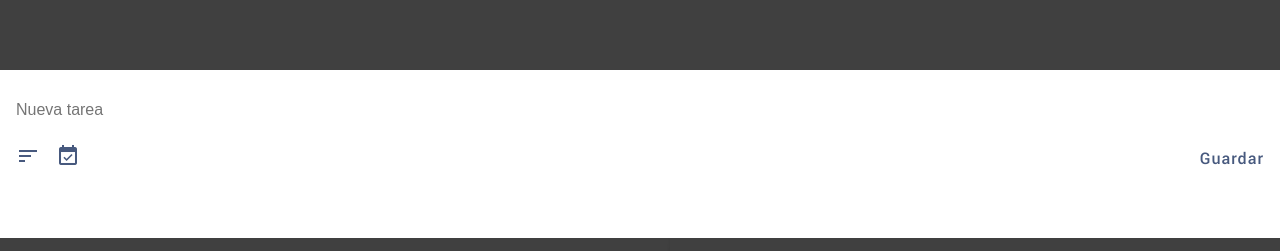
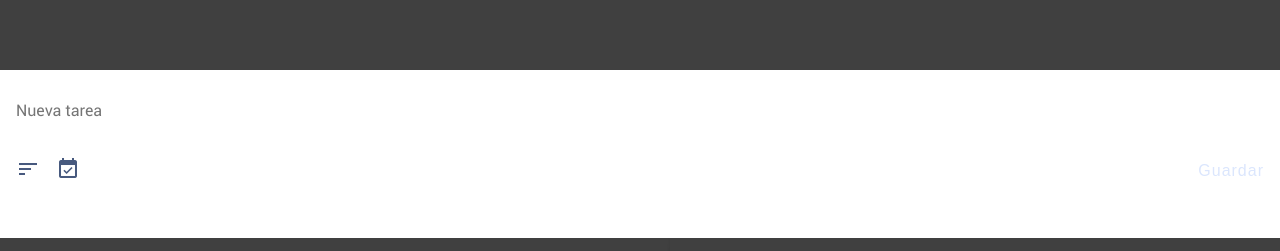
Before and after one commit to pbalasnoa/to-do-list, a React (Create React App) app: page / in a window 1280 px wide. Both pictures are taken after a click on the element "add". Shown: the part 546-797 px from the top of the page. Built offline with nearby package versions, Linux system fonts and the light colour scheme; no server answers; the database is empty.

Commit message:
Guarda y muestra las tareas enviadas a firebase

```diff
--- a/src/App.js
+++ b/src/App.js
@@ -1,4 +1,6 @@
+import { useEffect, useState } from "react";
 import Header from "./components/Header";
+import Task from "./components/Task";
 import Modal from "./components/Modal";
 import BottomAppBar from "./components/BottomAppBar";
 
@@ -8,9 +10,11 @@ import { db } from "./services/firebase";
 
 const initialValues = {
   task: "",
+  details: "",
 };
 
 function App() {
+  const [dataTask, setDataTask] = useState(null);
   const { values, setValues, handleInputChange } = useForm(initialValues);
   const [isOpenModal, setIsOpenModal, openModal, closeModal] = useModal(false);
 
@@ -22,13 +26,34 @@ function App() {
     setIsOpenModal(false);
   };
 
+  const getTask = () => {
+    db.collection("task").onSnapshot((querySnapshot) => {
+      const docs = [];
+      querySnapshot.forEach((doc) => {
+        docs.push({ ...doc.data(), id: doc.id });
+      });
+      setDataTask(docs);
+    });
+  };
+
+  const handleCloseModal = () => {
+    closeModal();
+    setValues(initialValues);
+  };
+
+  useEffect(() => {
+    getTask();
+  }, []);
+
   return (
     <div className="container">
       <Header />
-
+      {dataTask?.map((task) => (
+        <Task key={task.id} dataTask={task} />
+      ))}
       <Modal
-        isOpen={isOpenModal}
-        closeModal={closeModal}
+        isOpenModal={isOpenModal}
+        closeModal={handleCloseModal}
         values={values}
         handleInputChange={handleInputChange}
         handleSaveTask={handleSaveTask}
--- a/src/components/Modal.js
+++ b/src/components/Modal.js
@@ -1,19 +1,46 @@
 import ReactDOM from "react-dom";
-import { useRef, useEffect } from "react";
+import { useEffect } from "react";
 import "../styles/components/Modal.css";
 
+import useModal from "../hooks/useModal";
+import { useFocusListen, useFocusClick } from "../hooks/useFocus";
+
+const MIN_TEXTAREA_HEIGHT = 24;
+
 const Modal = (props) => {
-  const { isOpen, closeModal, values, handleInputChange, handleSaveTask } =
+  const { isOpenModal, closeModal, values, handleInputChange, handleSaveTask } =
     props;
+  const [showInputDetails, setIsOpenModal, showDetails, closeDetails] =
+    useModal(false);
+  const [textareaRef, setTextareaFocus] = useFocusClick();
+  const inputRef = useFocusListen(isOpenModal);
   const handleClickModal = (e) => e.stopPropagation();
-  const inputRef = useRef(null);
+
+  const handleCloseModal = () => {
+    closeModal();
+    closeDetails();
+  };
+
+  const handleShowDetails = () => {
+    showDetails();
+    setTextareaFocus();
+  };
 
   useEffect(() => {
-    if (inputRef.current) inputRef.current.focus();
-  }, [isOpen]);
+    if (textareaRef.current) {
+      textareaRef.current.style.height = `${MIN_TEXTAREA_HEIGHT}px`;
+      textareaRef.current.style.height = `${Math.max(
+        textareaRef.current.scrollHeight,
+        MIN_TEXTAREA_HEIGHT
+      )}px`;
+    }
+  }, [values.details]);
 
   return ReactDOM.createPortal(
-    <section className={`modal ${isOpen && "is--open"}`} onClick={closeModal}>
+    <section
+      className={`modal ${isOpenModal && "is--open"}`}
+      onClick={handleCloseModal}
+    >
       <div className="modal-container" onClick={handleClickModal}>
         <div>
           <input
@@ -24,20 +51,39 @@ const Modal = (props) => {
             placeholder="Nueva tarea"
             ref={inputRef}
             onChange={handleInputChange}
+            autoComplete="off"
           />
+          {showInputDetails && (
+            <textarea
+              type="text"
+              className="modal-input --small"
+              name="details"
+              value={values.details}
+              placeholder="Agregar detalles"
+              ref={textareaRef}
+              onChange={handleInputChange}
+              autoComplete="off"
+            />
+          )}
         </div>
         <div className="modal-options-container">
           <div>
-            <span className="material-icons icon">sort</span>
+            <span
+              className="material-icons icon"
+              onClick={handleShowDetails}
+              onTouchStart={handleShowDetails}
+            >
+              sort
+            </span>
             <span className="material-icons icon">event_available</span>
           </div>
           <div>
             <button
-              // className={`button ${
-              //   changeInput ? "button--active" : "button--disable"
-              // } `}
-              className="button button--active"
+              className={`button ${
+                values.task.length ? "button--active" : "button--disable"
+              } `}
               onClick={handleSaveTask}
+              disabled={!values.task.length}
             >
               Guardar
             </button>
--- /dev/null
+++ b/src/components/Task.js
@@ -0,0 +1,19 @@
+import "../styles/components/Task.css";
+
+const Task = ({ dataTask }) => {
+  return (
+    <div className="task-container">
+      <div>
+        <span className="material-icons icon --gray">
+          radio_button_unchecked
+        </span>
+      </div>
+      <div className="task-content">
+        <p className="task-title">{dataTask.task}</p>
+        <p className="task-subtitle">{dataTask.details}</p>
+      </div>
+    </div>
+  );
+};
+
+export default Task;
--- /dev/null
+++ b/src/hooks/useFocus.js
@@ -0,0 +1,16 @@
+import { useRef, useEffect } from "react";
+
+export const useFocusClick = () => {
+  const htmlRef = useRef(null);
+  const setFocus = () => htmlRef.current && htmlRef.current.focus();
+
+  return [htmlRef, setFocus];
+};
+
+export const useFocusListen = (listen) => {
+  const htmlRef = useRef(null);
+  useEffect(() => {
+    if (htmlRef.current) htmlRef.current.focus();
+  }, [listen]);
+  return htmlRef;
+};
--- a/src/hooks/useModal.js
+++ b/src/hooks/useModal.js
@@ -1,12 +1,12 @@
 import { useState } from "react";
 
 const useModal = ({ initialValue }) => {
-  const [isOpenModal, setIsOpenModal] = useState(initialValue);
+  const [isOpen, setIsOpen] = useState(initialValue);
 
-  const openModal = () => setIsOpenModal(true);
-  const closeModal = () => setIsOpenModal(false);
+  const show = () => setIsOpen(true);
+  const hide = () => setIsOpen(false);
 
-  return [isOpenModal, setIsOpenModal, openModal, closeModal];
+  return [isOpen, setIsOpen, show, hide];
 };
 
 export default useModal;
--- a/src/styles/components/BottomAppBar.css
+++ b/src/styles/components/BottomAppBar.css
@@ -19,6 +19,7 @@ Outside In
 .tabs {
   display: flex;
   height: 100%;
+  background-color: var(--white);
 }
 
 .tab {
@@ -59,7 +60,7 @@ Outside In
 
 .fab {
   border-radius: 50%;
-  background-color: #fe989c;
+  background-color: var(--blue-500);
   display: flex;
   justify-content: center;
   align-items: center;
--- a/src/styles/components/Header.css
+++ b/src/styles/components/Header.css
@@ -10,6 +10,7 @@
   width: 100%;
   height: 3rem; /* 40px */
   padding-left: 5%;
+  margin-bottom: 1rem;
   background-color: var(--white);
 }
 
--- a/src/styles/components/Modal.css
+++ b/src/styles/components/Modal.css
@@ -1,4 +1,5 @@
 .modal {
+  display: none;
   position: fixed;
   top: 0;
   left: 0;
@@ -6,7 +7,6 @@
   width: 100%;
   min-height: 100vh;
   background-color: rgba(0, 0, 0, 0.75);
-  display: none;
   justify-content: center;
   align-items: center;
 }
@@ -22,6 +22,7 @@
   padding: 1rem;
   width: 100%;
   min-height: 168px;
+  max-height: 400px;
   margin-bottom: 1rem;
   /* max-height: 600px; */
   overflow-y: auto;
@@ -29,8 +30,10 @@
 }
 
 .modal-input {
-  height: 48px;
+  height: 24px;
   width: 100%;
+  margin-block: 12px;
+  font-family: "roboto-regular";
   font-size: 1rem;
   border: none;
 }
@@ -39,16 +42,18 @@
   outline: none;
 }
 
+.--small {
+  margin-block: 0;
+  font-family: "roboto-regular";
+  font-size: 0.9rem;
+}
+
 .modal-options-container {
   display: flex;
   justify-content: space-between;
   align-items: center;
   height: 48px;
   width: 100%;
+  margin: 0.8rem 0 1.1rem;
   /* outline: solid olive; */
 }
-
-.icon {
-  margin-right: 1rem;
-  color: var(--blue-500);
-}
--- /dev/null
+++ b/src/styles/components/Task.css
@@ -0,0 +1,22 @@
+.task-container {
+  display: flex;
+  align-items: center;
+  margin-bottom: 1.1rem;
+}
+
+.task-content {
+  display: flex;
+  flex-direction: column;
+}
+
+.task-title {
+  color: var(--gray-900);
+  font-weight: bold;
+}
+
+.task-subtitle {
+  font-size: 0.9rem;
+  color: var(--gray-500);
+  font-weight: 700;
+  padding-top: 0.5rem;
+}
--- a/src/styles/index.css
+++ b/src/styles/index.css
@@ -9,6 +9,7 @@ Outside In
 :root {
   --white: #fff;
   --gray-500: #9e9e9e;
+  --gray-800: #424242;
   --gray-900: #212121;
   --blue-200: #dbe6fd;
   --blue-500: #47597e;
@@ -43,6 +44,7 @@ Outside In
 
 html {
   font-family: "roboto-light";
+  color: var(--gray-800);
 }
 
 .container {
@@ -64,5 +66,12 @@ html {
 
 .button--disable {
   color: var(--blue-200);
-  cursor: no-drop;
 }
+
+.icon {
+  margin-right: 1rem;
+  color: var(--blue-500);
+}
+.--gray {
+  color: var(--gray-500);
+}
```
Also changed, not shown: src/components/Modals.js (deleted, +0 -15 lines), 1 other file (tests, documents, lock files or other folders).
